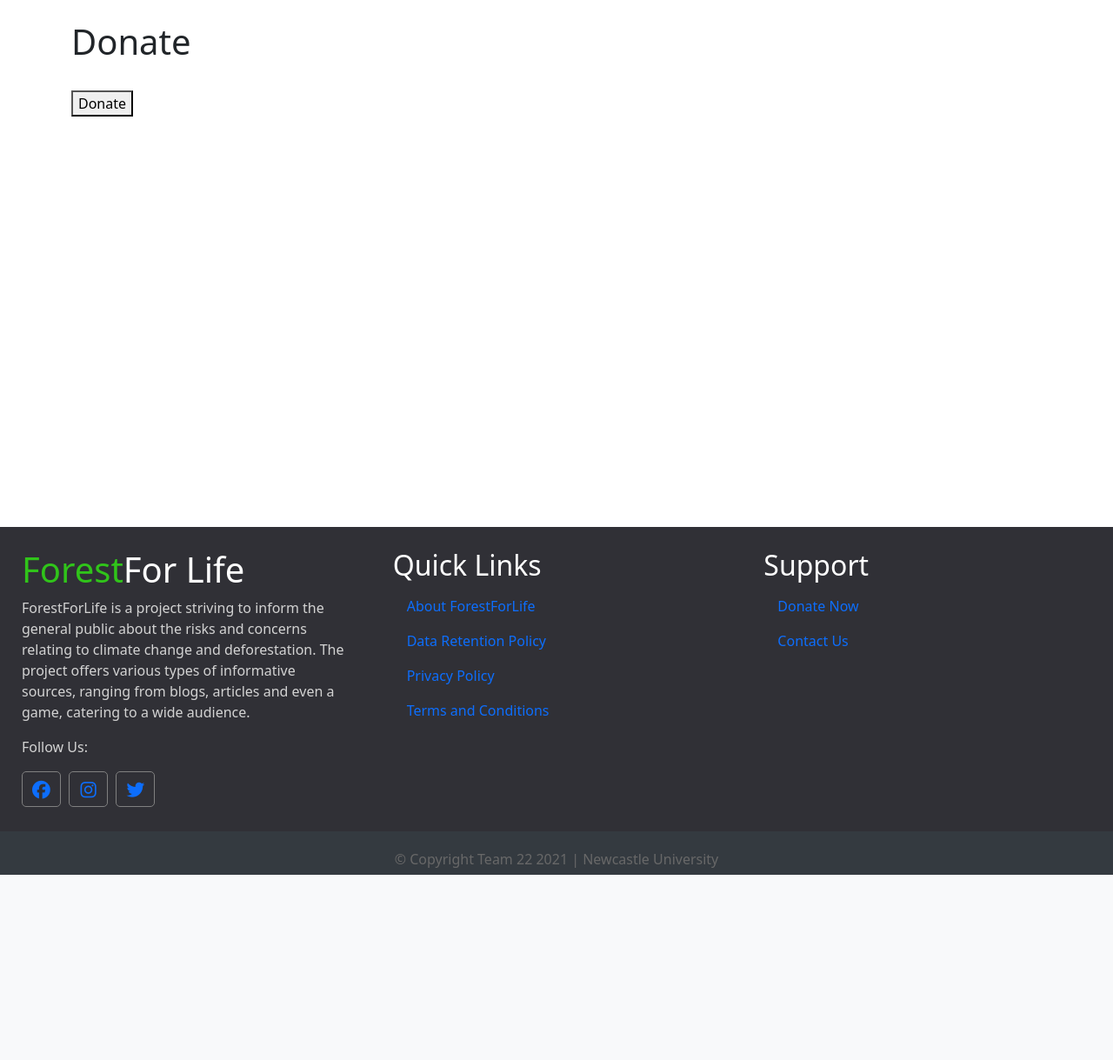
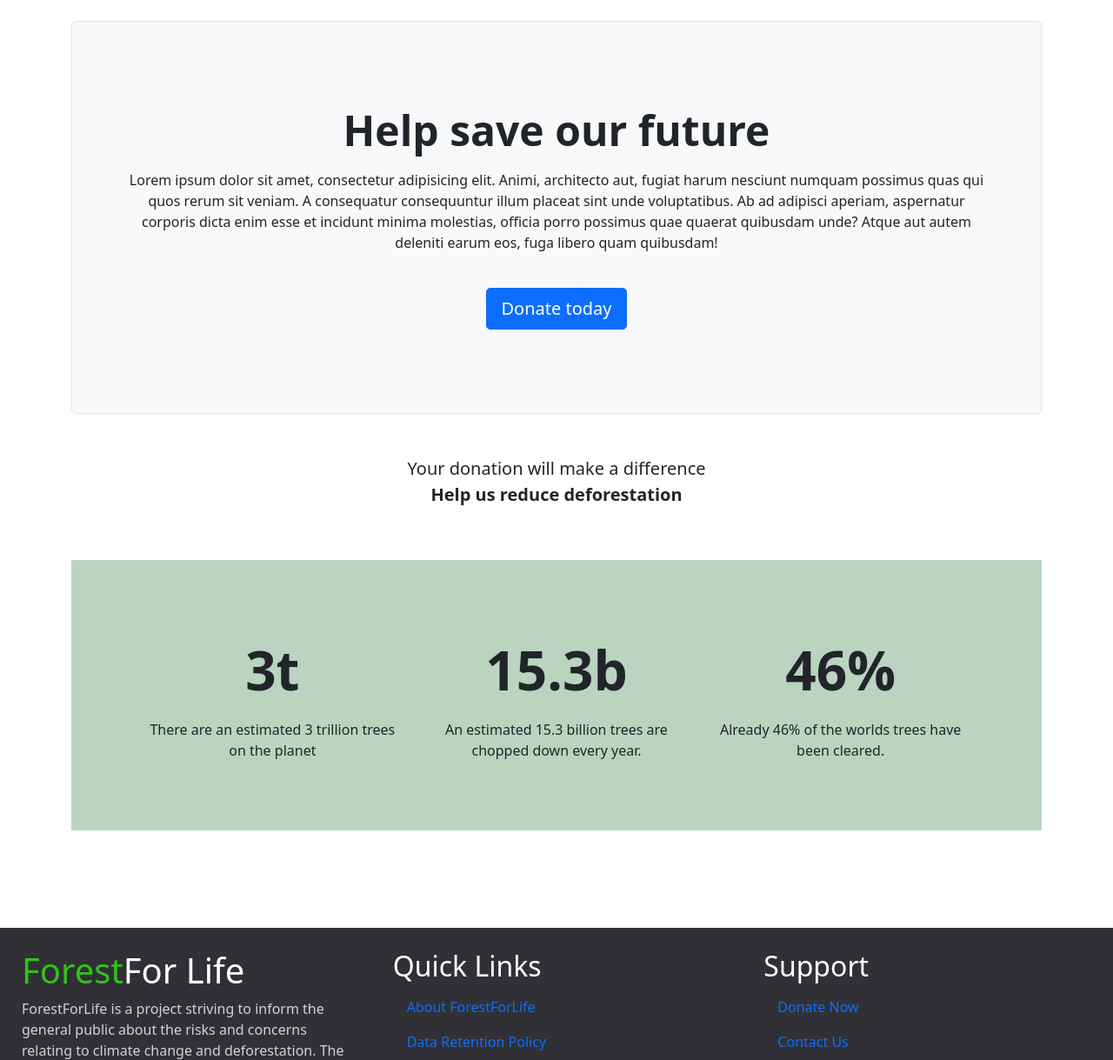
Before and after one commit to benlongcroft/ForestForLife, a Django app: page /support/donate/ in a window 1280 px wide. Shown: the part 96-1315 px from the top of the page at 87% size. Before the commit the page ends 1102 px from the top, so only its background shows below. Run offline with Django 3.2, Linux system fonts and the light colour scheme; data that the repository does not hold is empty; some libraries are stand-ins or nearby versions.

Commit message:
Redesign donate.html

```diff
--- /dev/null
+++ b/static/forestforlife/css/donate.css
@@ -0,0 +1,23 @@
+.donations_quote{
+    text-align: center;
+    font-size: 20px;
+    padding-bottom: 60px;
+}
+
+.donations_banner{
+    padding: 80px;
+    background-color: #bad4c0;
+}
+
+.donations_banner_info div{
+    display: grid;
+    font-size: 16px;
+    text-align: center;
+}
+
+.donations_banner_info div span{
+    font-size: 62px;
+    margin-bottom: 10px;
+    font-weight: 700;
+    text-align: center;
+}
--- a/support/templates/donate.html
+++ b/support/templates/donate.html
@@ -2,44 +2,55 @@
 {% load static %}
 {% block stripe %}<script src="https://js.stripe.com/v3/"></script>{% endblock %}
 {% block js %}<script src="{% static 'forestforlife/js/donate.js' %}"></script>{% endblock %}
+{% block style %}<link rel="stylesheet" href="{% static 'forestforlife/css/donate.css'%}">{% endblock %}
 
 {% block content %}
 {% include 'includes/navbar.html' %}
 
-    <br>
-
     <section class="section">
-        <div class="container">
-            <h1 class="display-6 font-weight-bold">Donate</h1>
+        <div id="section_con" class="container py-4">
+            <div id="jumbo" class="p-5 mb-4 bg-light border rounded-3">
+                <div style="text-align: center" id="jumbo_con" class="container-fluid py-5">
+                    <h1 class="display-5 fw-bold">Help save our future</h1>
+                    <p class="col-md-8 fs-4">
+                    <p>Lorem ipsum dolor sit amet, consectetur adipisicing elit. Animi, architecto aut, fugiat harum
+                        nesciunt numquam possimus quas qui quos rerum sit veniam. A consequatur consequuntur illum
+                        placeat sint unde voluptatibus. Ab ad adipisci aperiam, aspernatur corporis dicta enim esse
+                        et incidunt minima molestias, officia porro possimus quae quaerat quibusdam unde? Atque aut
+                        autem deleniti earum eos, fuga libero quam quibusdam!
+                    </p>
+                    <br>
+                    <button class="btn btn-primary btn-lg" id="submitBtn">Donate today</button>
+                </div>
+            </div>
 
             <br>
 
-            <button class="button is-primary" id="submitBtn">Donate</button>
+            <div class="donations_quote">
+                <span>Your donation will make a difference</span>
+                <br>
+                <strong>Help us reduce deforestation</strong>
+            </div>
+            <div class="donations_banner">
+                <div class="row donations_banner_info">
+                    <div class="col-12 col-md-4 col-lg-4">
+                        <span>3t</span>
+                        There are an estimated 3 trillion trees on the planet
+                    </div>
+                    <div class="col-12 col-md-4 col-lg-4">
+                        <span>15.3b</span>
+                        An estimated 15.3 billion trees are chopped down every year.
+                    </div>
+                    <div class="col-12 col-md-4 col-lg-4">
+                        <span>46%</span>
+                        Already 46% of the worlds trees have been cleared.
+                    </div>
+                </div>
+            </div>
         </div>
+    </section>
 
         <br>
         <br>
-        <br>
-        <br>
-        <br>
-        <br>
-        <br>
-        <br>
-        <br>
-        <br>
-        <br>
-        <br>
-        <br>
-        <br>
-        <br>
-        <br>
-        <br>
-        <br>
-
-    </section>
-
-
-
-
 
 {% endblock %}
```
Also changed, not shown: README.md.
